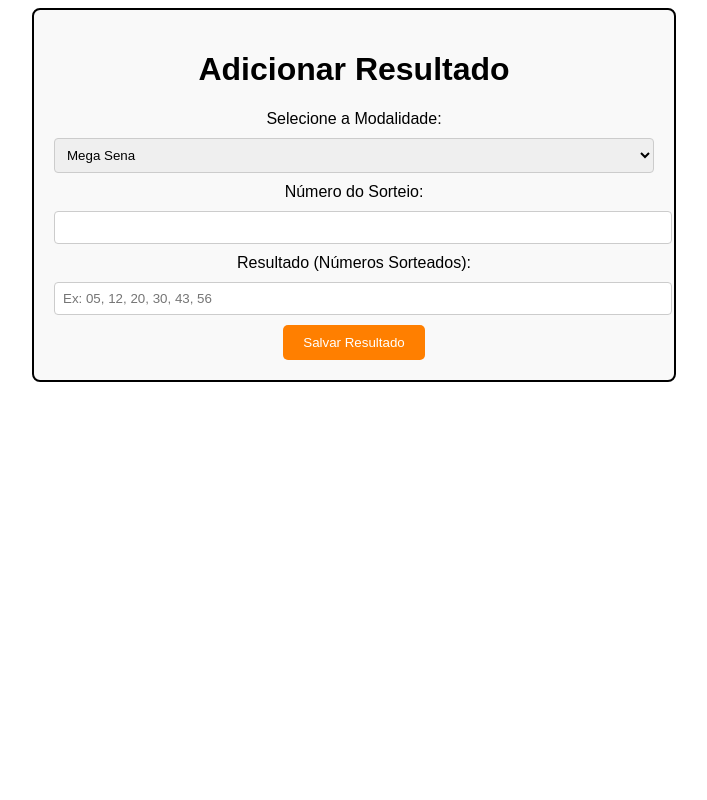
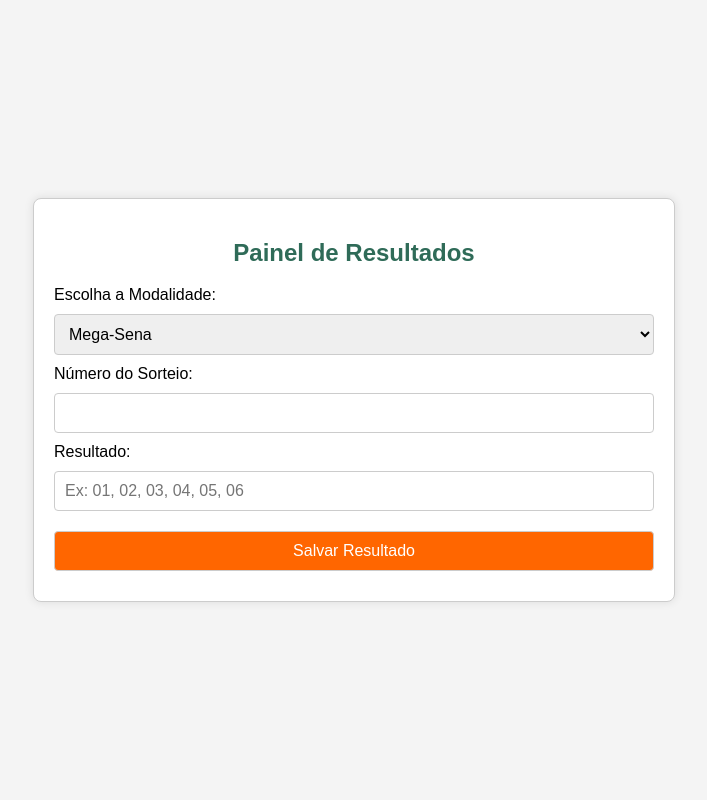
Before and after one commit to PortaldeloteriasMacPoint/Premium, a PHP site: page /resultados.php in a window 1280 px wide. Shown: the whole page, without its empty margins (286-993 px from the left). Run offline with PHP 8.4, Linux system fonts and the light colour scheme.

Commit message:
Update resultados.php

```diff
--- a/resultados.php
+++ b/resultados.php
@@ -1,52 +1,43 @@
 <?php
-// Caminhos dos arquivos
-$resultadosFile = 'resultados.json';
-$backupDir = 'backups/'; // Pasta onde os backups serão salvos
+// Função para salvar dados no arquivo JSON
+function salvarResultado($modalidade, $numero_sorteio, $resultado) {
+    $arquivo = 'resultados.json';
 
-// Criar a pasta de backup se não existir
-if (!is_dir($backupDir)) {
-    mkdir($backupDir, 0777, true);
+    // Verifica se o arquivo existe e carrega o conteúdo
+    if (file_exists($arquivo)) {
+        $dados = file_get_contents($arquivo);
+        $resultados = json_decode($dados, true);
+    } else {
+        // Se o arquivo não existe, cria um array vazio
+        $resultados = [];
     }
 
-// Verifica se o arquivo resultados.json existe
-if (!file_exists($resultadosFile)) {
-    file_put_contents($resultadosFile, json_encode([])); // Cria o arquivo vazio caso não exista
-}
+    // Novo resultado a ser adicionado
+    $novoResultado = [
+        'modalidade' => $modalidade,
+        'numero_sorteio' => $numero_sorteio,
+        'resultado' => $resultado,
+    ];
 
-// Função para criar backup automaticamente
-function criarBackup($resultadosFile, $backupDir) {
-    $backupFile = $backupDir . "backup_" . date("Y-m-d_H-i-s") . ".json";
-    if (copy($resultadosFile, $backupFile)) {
-        return true;
+    // Adiciona o novo resultado
+    $resultados[] = $novoResultado;
+
+    // Salva os dados de volta no arquivo JSON
+    if (file_put_contents($arquivo, json_encode($resultados, JSON_PRETTY_PRINT))) {
+        return true;  // Sucesso
     } else {
-        return false;
+        return false; // Falha ao salvar
     }
 }
 
-// Processa o formulário quando os dados forem enviados
+// Verifica se o formulário foi enviado
 if ($_SERVER['REQUEST_METHOD'] == 'POST') {
-    // Captura os dados do formulário
     $modalidade = $_POST['modalidade'];
-    $numeroSorteio = $_POST['numeroSorteio'];
+    $numero_sorteio = $_POST['numero_sorteio'];
     $resultado = $_POST['resultado'];
 
-    // Carrega o arquivo JSON atual
-    $resultados = json_decode(file_get_contents($resultadosFile), true);
-
-    // Adiciona o novo resultado ao array
-    $novoResultado = [
-        'modalidade' => $modalidade,
-        'numeroSorteio' => $numeroSorteio,
-        'resultado' => $resultado
-    ];
-    $resultados[] = $novoResultado;
-
-    // Salva os dados no arquivo JSON
-    file_put_contents($resultadosFile, json_encode($resultados, JSON_PRETTY_PRINT));
-
-    // Cria backup
-    criarBackup($resultadosFile, $backupDir);
-    echo "<p style='color: green;'>Resultado salvo com sucesso!</p>";
+    // Tenta salvar o novo resultado
+    $sucesso = salvarResultado($modalidade, $numero_sorteio, $resultado);
 }
 ?>
 
@@ -59,46 +50,79 @@ if ($_SERVER['REQUEST_METHOD'] == 'POST') {
     <style>
         body {
             font-family: Arial, sans-serif;
-            text-align: center;
-            background-color: #fff;
-            color: #000;
+            margin: 0;
+            padding: 0;
+            display: flex;
+            justify-content: center;
+            align-items: center;
+            height: 100vh;
+            background-color: #f4f4f4;
         }
         .container {
+            background-color: #fff;
+            padding: 20px;
+            border: 1px solid #ccc;
+            border-radius: 8px;
+            box-shadow: 0 0 10px rgba(0, 0, 0, 0.1);
+            width: 100%;
             max-width: 600px;
-            margin: 0 auto;
-            padding: 20px;
-            border: 2px solid #000;
-            border-radius: 8px;
-            background-color: #f9f9f9;
         }
-        input, select {
-            width: 100%;
-            padding: 8px;
+        h2 {
+            text-align: center;
+            color: #2f6b58;
+        }
+        form {
+            display: flex;
+            flex-direction: column;
+        }
+        input, select, button {
             margin: 10px 0;
+            padding: 10px;
             border: 1px solid #ccc;
             border-radius: 4px;
+            font-size: 16px;
         }
         button {
-            background-color: #ff7f00; /* Laranja escuro */
+            background-color: #ff6600;
             color: #fff;
-            padding: 10px 20px;
-            border: none;
-            border-radius: 5px;
             cursor: pointer;
         }
         button:hover {
-            background-color: #e67e00;
+            background-color: #e65c00;
+        }
+        .success {
+            background-color: #d4edda;
+            color: #155724;
+            padding: 10px;
+            margin-bottom: 20px;
+            border: 1px solid #c3e6cb;
+            border-radius: 5px;
+        }
+        .error {
+            background-color: #f8d7da;
+            color: #721c24;
+            padding: 10px;
+            margin-bottom: 20px;
+            border: 1px solid #f5c6cb;
+            border-radius: 5px;
         }
     </style>
 </head>
 <body>
+    <div class="container">
+        <h2>Painel de Resultados</h2>
 
-<div class="container">
-    <h1>Adicionar Resultado</h1>
+        <?php if (isset($sucesso) && $sucesso): ?>
+            <div class="success">Resultado salvo com sucesso!</div>
+        <?php elseif (isset($sucesso) && !$sucesso): ?>
+            <div class="error">Erro ao salvar o resultado!</div>
+        <?php endif; ?>
+
+        <!-- Formulário para adicionar resultado -->
         <form method="POST">
-        <label for="modalidade">Selecione a Modalidade:</label>
-        <select name="modalidade" id="modalidade" required>
-            <option value="Mega Sena">Mega Sena</option>
+            <label for="modalidade">Escolha a Modalidade:</label>
+            <select name="modalidade" required>
+                <option value="Mega-Sena">Mega-Sena</option>
                 <option value="Quina">Quina</option>
                 <option value="Lotofácil">Lotofácil</option>
                 <option value="Lotomania">Lotomania</option>
@@ -108,15 +132,14 @@ if ($_SERVER['REQUEST_METHOD'] == 'POST') {
                 <option value="Milionária">Milionária</option>
             </select>
 
-        <label for="numeroSorteio">Número do Sorteio:</label>
-        <input type="number" name="numeroSorteio" id="numeroSorteio" required>
+            <label for="numero_sorteio">Número do Sorteio:</label>
+            <input type="number" name="numero_sorteio" required>
 
-        <label for="resultado">Resultado (Números Sorteados):</label>
-        <input type="text" name="resultado" id="resultado" placeholder="Ex: 05, 12, 20, 30, 43, 56" required>
+            <label for="resultado">Resultado:</label>
+            <input type="text" name="resultado" required placeholder="Ex: 01, 02, 03, 04, 05, 06">
 
             <button type="submit">Salvar Resultado</button>
         </form>
     </div>
-
 </body>
 </html>
```
Lines whose indentation alone changed are shown as unchanged.
